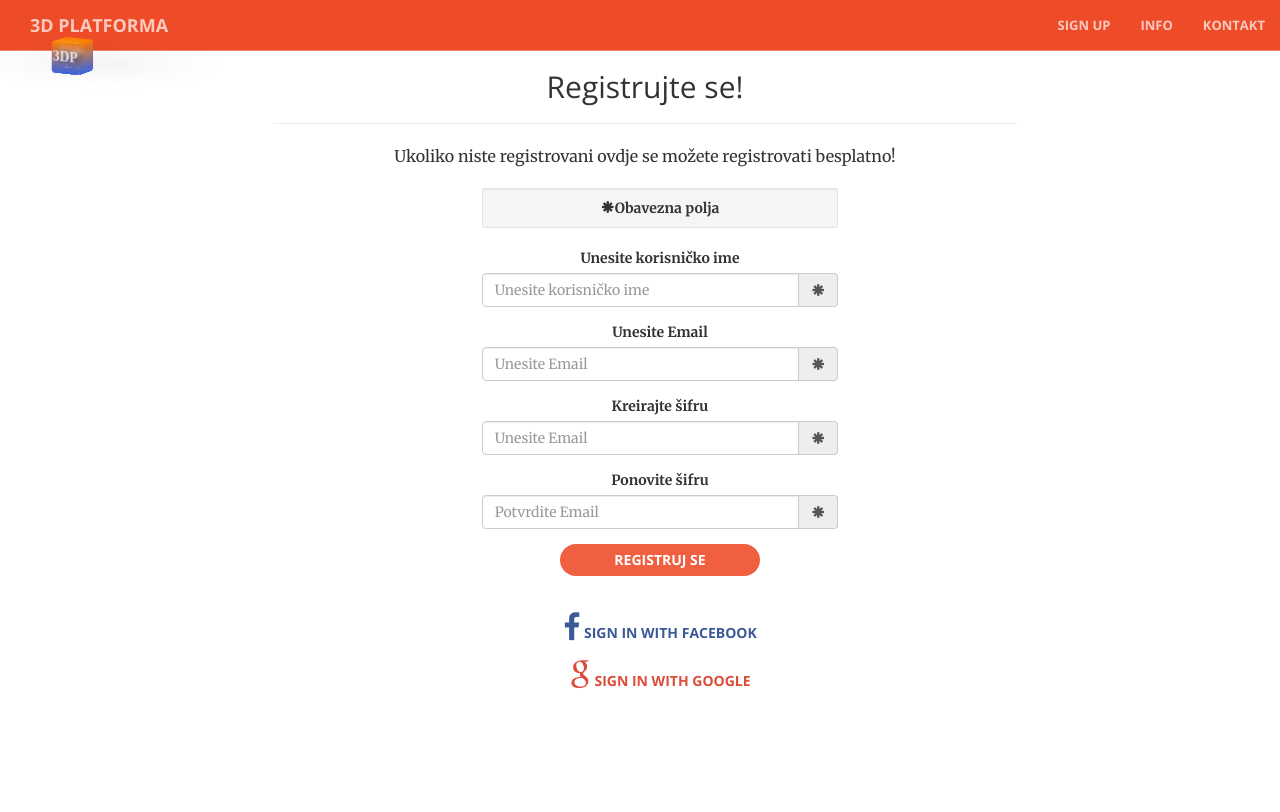
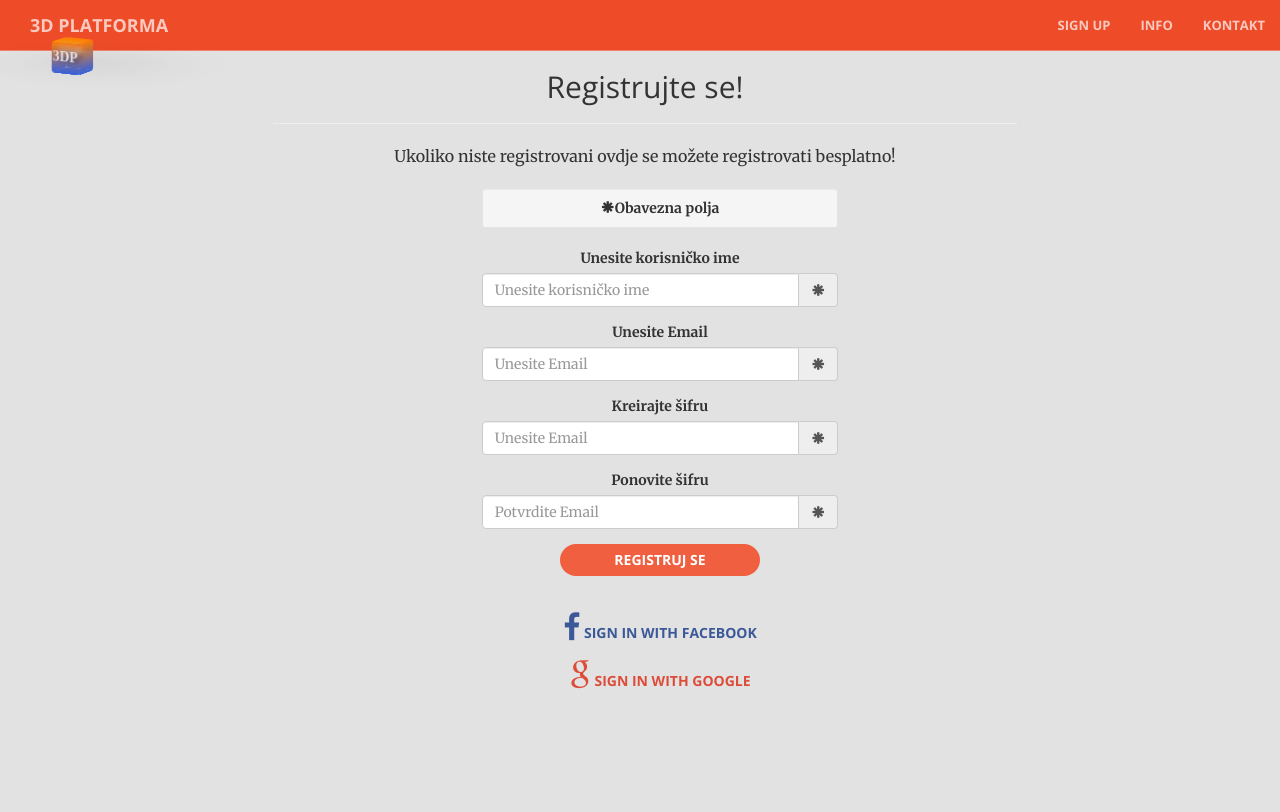
Before and after one commit to kbalic1/3DPTeam, a PHP site: page /signup.html in a window 1280 px wide. Run offline with PHP 8.4, Linux system fonts and the light colour scheme.

Commit message:
promjena pozadine

```diff
--- a/css/signup.css
+++ b/css/signup.css
@@ -1,3 +1,13 @@
+:root{
+  --charColor: #D5D5D5;
+  --orangeTheme: #F05F40;
+  --tableCaptionColor: #E2E2E2;
+}
+
+body{
+	background-color: var(--tableCaptionColor);
+}
+
 .facebookButton{
 	color: #3B5998;
 }
--- a/css/tableAndLinks.css
+++ b/css/tableAndLinks.css
@@ -2,6 +2,10 @@
   --charColor: #D5D5D5;
   --orangeTheme: #F05F40;
   --tableCaptionColor: #E2E2E2;
+}
+
+body{
+	background-color: var(--tableCaptionColor);
 }
 
 section{
```
